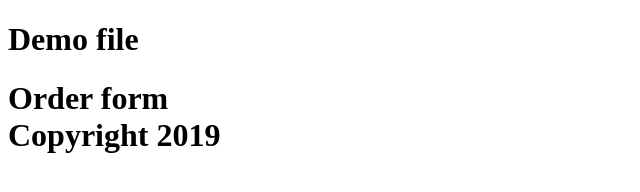
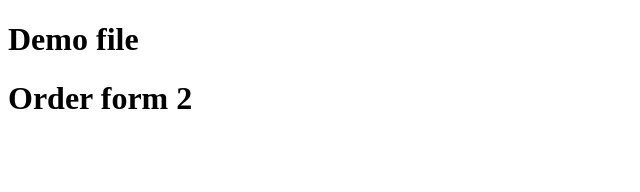
Before and after one commit to starkovsv/remoute-demo, a plain HTML site: page index.html in a window 1280 px wide. Shown: the whole page, without its empty margins (0-640 px from the left). Drawn offline with Linux system fonts and the light colour scheme.

Commit message:
Fixed #1 Form order 2 added

```diff
--- a/index.html
+++ b/index.html
@@ -6,7 +6,6 @@
  </head>
  <body>
 <h1>Demo file<h1>
-<form>Order form</form>
-<footer>Copyright 2019 </footer>
+<form>Order form 2</form>
  </body>
 </html>
```
